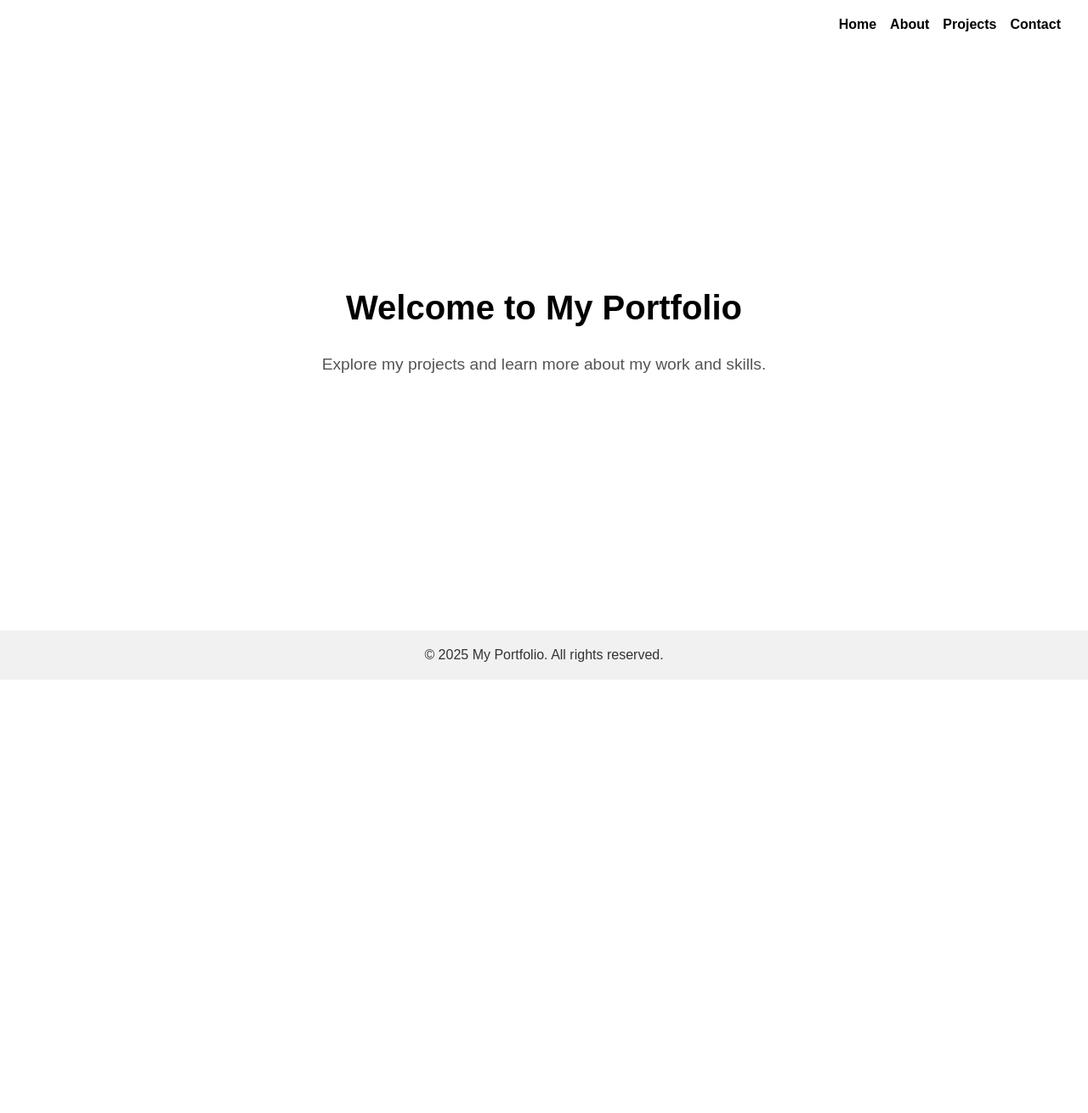
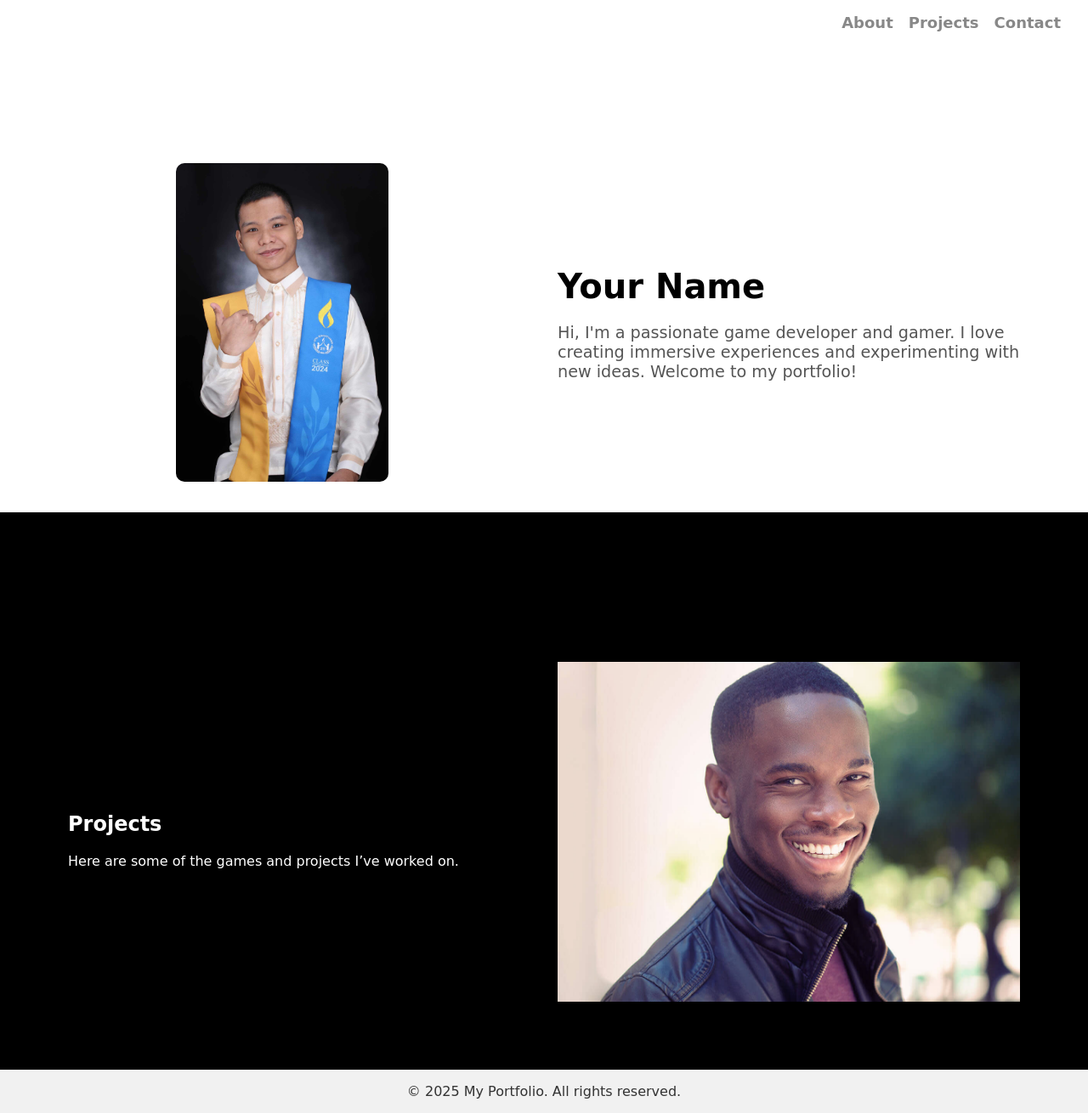
Before and after one commit to Jennnn06/Jennnn06.github.io, a PHP site: page / in a window 1280 px wide. Shown: the whole page at 85% size. Before the commit the page ends 800 px from the top, so only its background shows below. Run offline with PHP 8.4, Linux system fonts and the light colour scheme.

Commit message:
updated some UI

```diff
--- a/css/style_index.css
+++ b/css/style_index.css
@@ -1,19 +1,12 @@
-/* Reset some default browser styles */
+/* Default browser styles */
 body, h1, p, nav, footer {
+  font-family: 'Press Start 2P', cursive;
   margin: 0;
   padding: 0;
 }
 
-/* Basic body styling */
-body {
-  font-family: Arial, sans-serif;
-  line-height: 1.6;
-  display: flex;
-  flex-direction: column;
-  min-height: 100vh;
-}
 
-/* Top Right Navigation Styles */
+/* Navigation section */
 nav {
   position: fixed;
   top: 0;
@@ -22,13 +15,16 @@ nav {
   display: flex;
   flex-direction: row;
   align-items: center;
+  background-color: transparent;
 }
 
 nav a {
-  color: inherit;  /* Use default text color */
+  color: #888;
   text-decoration: none;
   margin-left: 1em;
+  font-size: 18px;
   font-weight: bold;
+  transition: color 0.3s ease;
 }
 
 nav a:first-child {
@@ -36,36 +32,108 @@ nav a:first-child {
 }
 
 nav a:hover {
+  color: black;
+}
+
+nav a:active {
+  color: black;
   text-decoration: underline;
 }
 
-/* Main content container */
+
+/* Body and container */
+body {
+  display: flex;
+  flex-direction: column;
+  min-height: 100vh;
+  margin: 0;
+  padding-top: 4em;
+}
 .container {
   flex: 1;
   display: flex;
-  flex-direction: column;
+  align-items: center;
   justify-content: center;
-  align-items: center;
+  max-width: 1200px;
+  margin: 6em auto 0;
   padding: 2em;
-  text-align: center;
-  /* Add top padding so content isn't hidden behind the fixed nav */
-  padding-top: 4em;
+  gap: 2em;
 }
 
-.container h1 {
+
+/* About section */
+.about {
+  flex: 1;
+  text-align: left;
+}
+
+.about h1 {
   font-size: 2.5em;
   margin-bottom: 0.5em;
 }
 
-.container p {
+.about p {
   font-size: 1.2em;
   color: #555;
 }
 
+.profile-pic {
+  flex: 1;
+  text-align: center;
+}
+
+.profile-pic img {
+  width: 250px;
+  height: auto;
+  border-radius: 10px;
+}
+
+
+/* Projects section */
+.projects {
+  background-color: #000;
+  color: white;
+  padding: 3em;
+  display: flex;
+  justify-content: space-between;
+}
+
+.project-info {
+  flex: 1;
+}
+
+.slideshow {
+  flex: 1;
+  max-width: 50%;
+  text-align: center;
+  position: relative;
+  width: 400px;
+  height: 400px;
+  overflow: hidden;
+}
+
+.slide {
+  width: 100%;
+  height: 100%;
+  object-fit: cover;
+  display: none;
+}
+
+.slide:first-child {
+  display: block;
+}
+
+
 /* Footer styles */
 footer {
+  text-align: center;
+  padding: 1em 0;
   background-color: #f1f1f1;
   color: #333;
-  text-align: center;
-  padding: 1em 0;
+  margin-top: auto;
 }
+
+/* Smooth scrolling effect */
+html {
+  scroll-behavior: smooth;
+}
--- a/index.html
+++ b/index.html
@@ -11,22 +11,46 @@
 
   <!-- Right Side Navigation -->
   <nav>
-    <a href="#">Home</a>
-    <a href="#">About</a>
-    <a href="#">Projects</a>
-    <a href="#">Contact</a>
+    <a href="#about">About</a>
+    <a href="#projects">Projects</a>
+    <a href="#contact">Contact</a>
   </nav>
 
-  <!-- Main Content -->
-  <div class="container">
-    <h1>Welcome to My Portfolio</h1>
-    <p>Explore my projects and learn more about my work and skills.</p>
+  <!-- About section -->
+  <div id="about" class="container">
+    <div class="profile-pic">
+      <img src="images/me.jpg" alt="me">
+    </div>
+    <div class="about">
+      <h1>Your Name</h1>
+      <p>
+        Hi, I'm a passionate game developer and gamer. I love creating immersive
+        experiences and experimenting with new ideas. Welcome to my portfolio!
+      </p>
+    </div>
   </div>
 
+  <!-- Projects Section -->
+<div id="projects" class="projects">
+  <div class="container">
+    <div class="project-info">
+      <h2>Projects</h2>
+      <p>Here are some of the games and projects I’ve worked on.</p>
+    </div>
+    <div class="slideshow">
+      <img src="images/person.jpg" class="slide" alt="Project 1">
+      <img src="images/person1.jpg" class="slide" alt="Project 2">
+      <img src="images/person2.jpg" class="slide" alt="Project 3">
+    </div>
+  </div>
+</div>
+
+
   <!-- Footer -->
-  <footer>
+  <footer id="contact">
     &copy; 2025 My Portfolio. All rights reserved.
   </footer>
 
+  <script src="js/script_index.js"></script>
 </body>
 </html>
--- /dev/null
+++ b/js/script_index.js
@@ -0,0 +1,10 @@
+let slides = document.querySelectorAll('.slide');
+let index = 0;
+
+function showNextSlide() {
+  slides[index].style.display = "none";
+  index = (index + 1) % slides.length;
+  slides[index].style.display = "block";
+}
+
+setInterval(showNextSlide, 3000);
```
Also changed, not shown: images/me.jpg (added), images/person.jpg (added), images/person1.jpg (added), images/person2.jpg (added).
